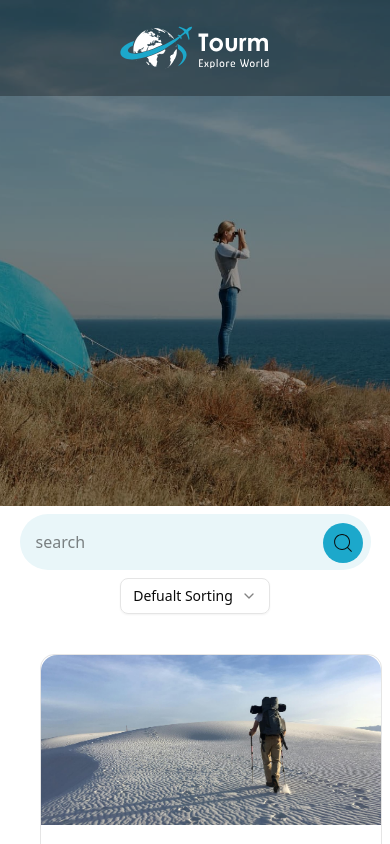
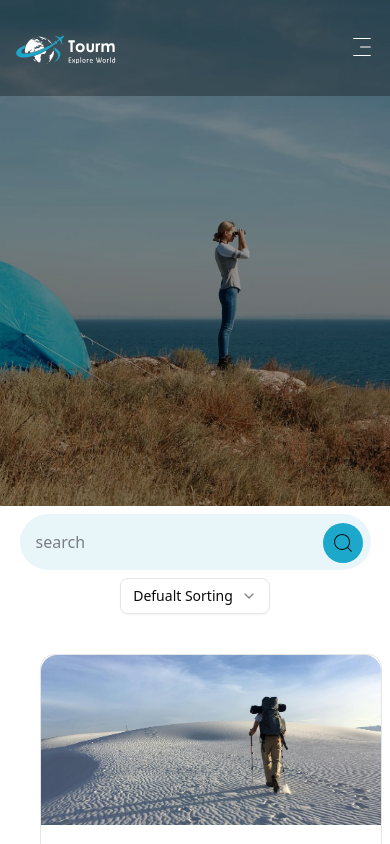
Before and after one commit to javadboroji/booking, a Next.js app: page /filter in a window 390 px wide. Shown: the top 844 px of the page. Built offline with nearby package versions, Linux system fonts and the light colour scheme.

Commit message:
[fet]:responsive menu

```diff
--- a/components/custom/Menu/Menu.tsx
+++ b/components/custom/Menu/Menu.tsx
@@ -3,6 +3,7 @@ import Image from "next/image";
 import React, { useEffect, useState } from "react";
 import logoBlack from "./../../../public/logo2.svg";
 import logoWhite from "./../../../public/logo-white2.svg";
+import { CiMenuFries } from "react-icons/ci";
 
 import clsx from "clsx";
 import Link from "next/link";
@@ -48,7 +49,10 @@ function Menu() {
   ];
   const [showMenu, setShowMenu] = useState(true);
   const [menuBg, setMenuBg] = useState("transition");
-
+  const [open, setOpen] = useState(false)
+  const toggleMenu = () => {
+    setOpen(prev => !prev)
+  }
   useEffect(() => {
     function handleScroll() {
       const scrollY = window.scrollY;
@@ -75,16 +79,27 @@ function Menu() {
     showMenu && (
       <div
         className={clsx(
-          "w-full z-50 fixed top-0 left-0 right-0 h-[6rem]  flex  justify-center items-center transition-transform ease-[cubic-bezier(0.23,1,0.32,1)] duration-[8000ms] ease-in-out",
+          "w-full z-100 fixed top-0 left-0 right-0  px-4 flex flex-col md:flex-row  lg:justify-center items-center   transition-transform  duration-[8000ms] ease-in-out",
           showMenu ? "translate-y-0" : "-translate-y-full",
-          menuBg === "transition" ? "bg-[#0000004b]" : "bg-black"
+          menuBg === "transition" ? "bg-[#0000004b]" : "bg-black",
+          open ? "h-[100dvh] md:h-[6rem] items-start !bg-black" : "h-[6rem]"
         )}
       >
-        <Image src={logoWhite} alt="logo" className="w-[150px] h-[150px]" />
-        <ul className=" items-center hidden md:flex">
+        <div className="flex justify-between items-center w-full md:w-1/4">
+          <Image src={logoWhite} alt="logo" className="w-[100px] lg:w-[110px] h-[100px] lg:h-[110px]" />
+          <div className="md:hidden ">
+            <button onClick={() => toggleMenu()} >
+              <CiMenuFries size={24} className="text-white" />
+            </button>
+          </div>
+        </div>
+        <ul className={clsx(" items-center  md:flex",
+          open ? "flex flex-col" : "hidden"
+
+        )}>
           {menuList?.map((item) => {
             return (
-              <li className="relative lg:px-14 px-8 py-8 " key={item.id}>
+              <li className="relative lg:px-14 md:p-8 p-4 " key={item.id}>
                 <Link className="text-white  lg:font-bold lg:text-lg text-sm " href={item.url}>
                   {item.label}
                 </Link>
```
